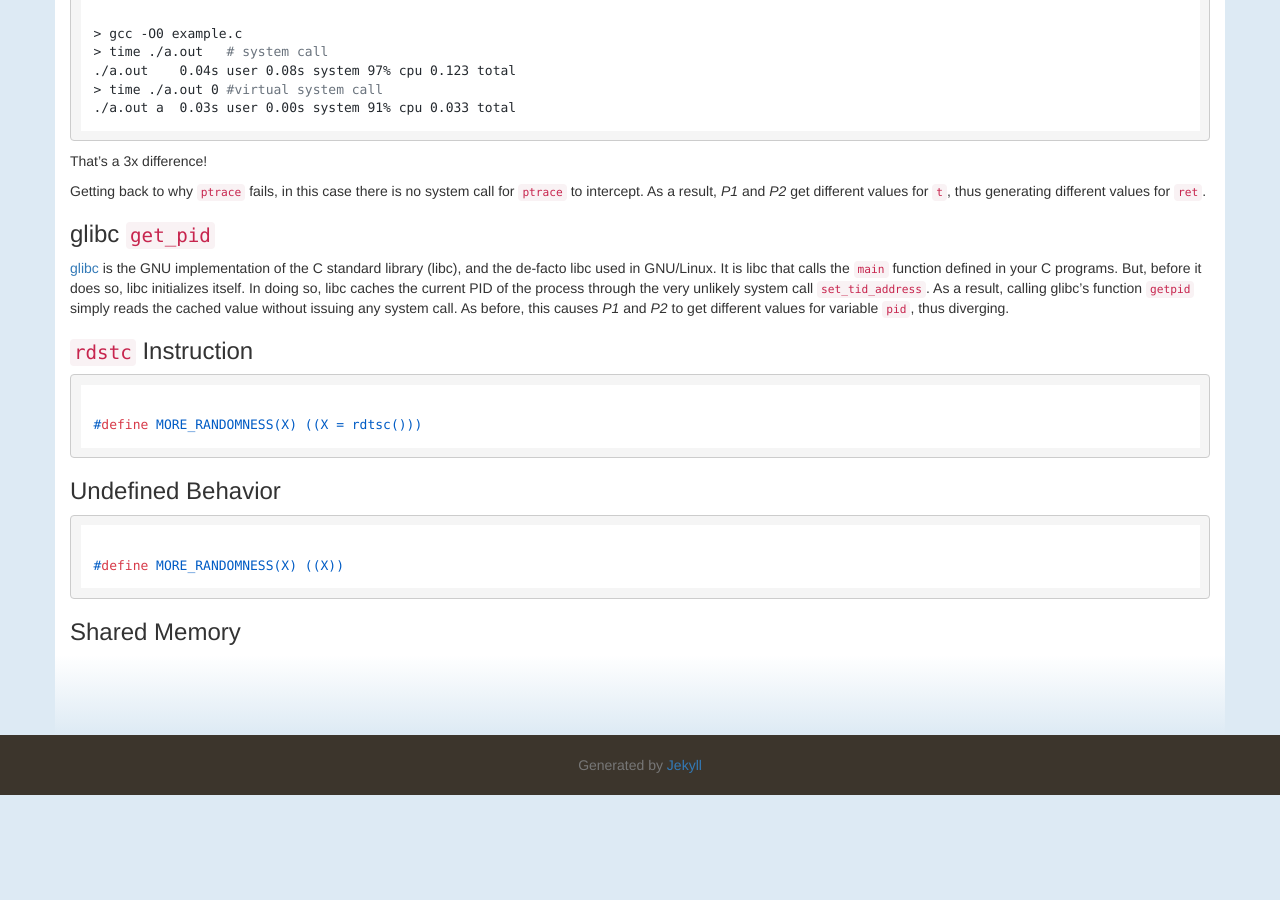
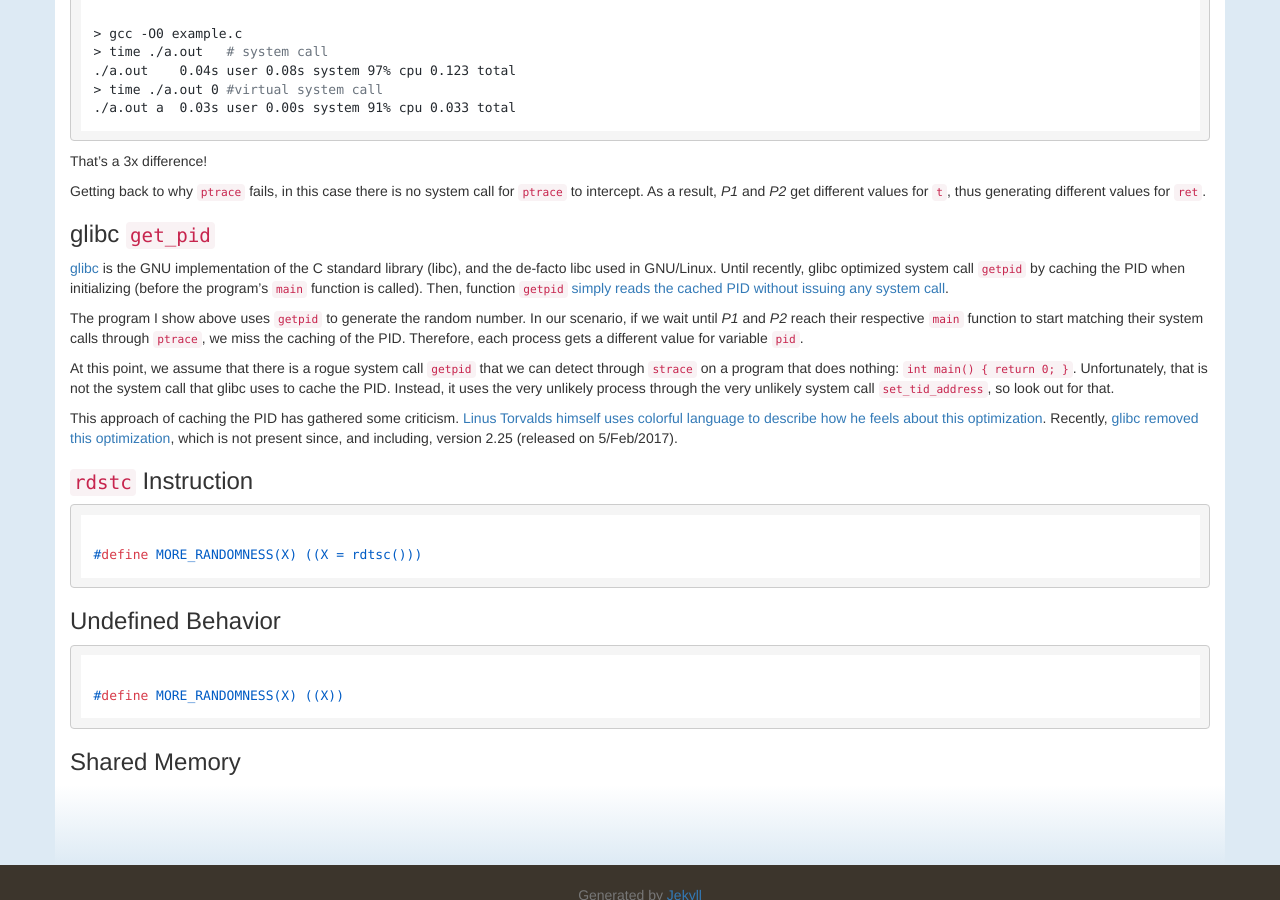
Before and after one commit to luisggpina/personal-website, a Jekyll site: the page built from _posts/2017-06-16-ptrace.md, in a window 1280 px wide and 900 px high, scrolled down 1540 px. Built offline with Jekyll 4.4.1, drawn with Linux system fonts in a browser that asks for light colours; nearby versions of some CDN libraries; some web fonts are replaced; before the commit the page ends 2335 px from its top, so only the background shows below that.

Commit message:
Pass over getpid section on the ptrace post

```diff
--- a/_posts/2017-06-16-ptrace.md
+++ b/_posts/2017-06-16-ptrace.md
@@ -109,16 +109,34 @@ thus generating different values for `ret`.
 ### glibc `get_pid`
 
 [glibc](https://www.gnu.org/software/libc/) is the GNU implementation of the C
-standard library (libc), and the de-facto libc used in GNU/Linux.  It is libc
-that calls the `main` function defined in your C programs.  But, before it does
-so, libc initializes itself.  In doing so, libc caches the current PID of the
-process through the very unlikely system call
-[`set_tid_address`](http://man7.org/linux/man-pages/man2/set_tid_address.2.html).
-As a result, calling glibc's function `getpid` simply reads the cached value
-without issuing any system call.  As before, this causes *P1* and *P2* to get
-different values for variable `pid`, thus diverging.
+standard library (libc), and the de-facto libc used in GNU/Linux.  Until
+recently, glibc optimized system call `getpid` by caching the PID when
+initializing (before the program's `main` function is called).  Then, function
+[`getpid` simply reads the cached PID without issuing any system call](https://sourceware.org/git/?p=glibc.git;a=blob;f=sysdeps/unix/sysv/linux/getpid.c;h=112454932616872f4b98fefc54168b748c0b6853;hb=fdfc9260b61d3d72541f18104d24c7bcb0ce5ca2).
+
+The program I show above uses `getpid` to generate the random number.  In our
+scenario, if we wait until *P1* and *P2* reach their respective `main` function
+to start matching their system calls through `ptrace`, we miss the caching of
+the PID.  Therefore, each process gets a different value for variable `pid`.
+
+At this point, we assume that there is a rogue system call `getpid` that we can
+detect through `strace` on a program that does nothing: `int main() { return 0;
+}`.  Unfortunately, that is not the system call that glibc uses to cache the
+PID.  Instead, it uses the very unlikely process through the very unlikely
+system call
+[`set_tid_address`](http://man7.org/linux/man-pages/man2/set_tid_address.2.html),
+so look out for that.
+
+This approach of caching the PID has gathered some criticism.  [Linus Torvalds
+himself uses colorful language to describe how he feels about this
+optimization](http://yarchive.net/comp/linux/getpid_caching.html).  Recently,
+[glibc removed this
+optimization](https://sourceware.org/git/?p=glibc.git;a=commit;h=c579f48edba88380635ab98cb612030e3ed8691e),
+which is not present since, and including, version 2.25 (released on
+5/Feb/2017).
 
 ### `rdstc` Instruction
+
 
 <pre><code class="C">
 #define MORE_RANDOMNESS(X) ((X = rdtsc()))
```
